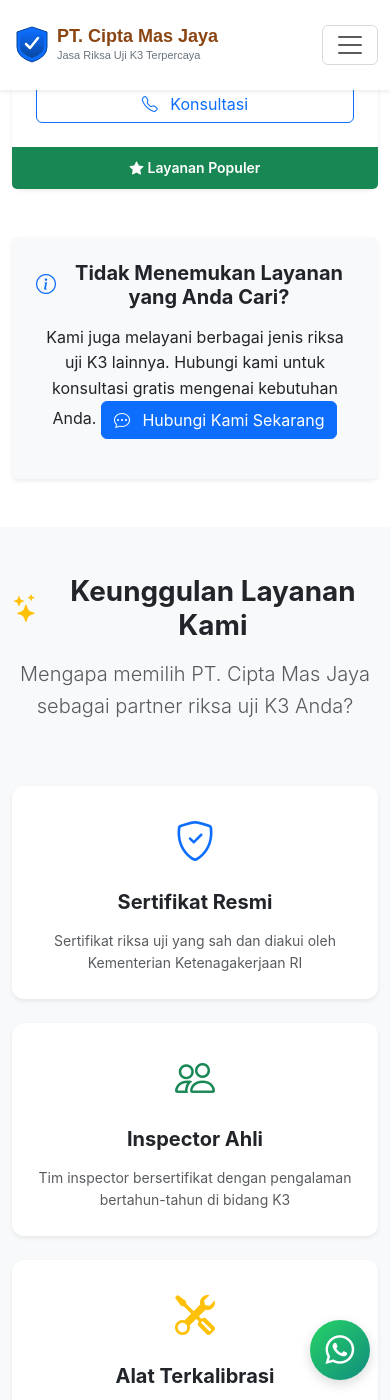
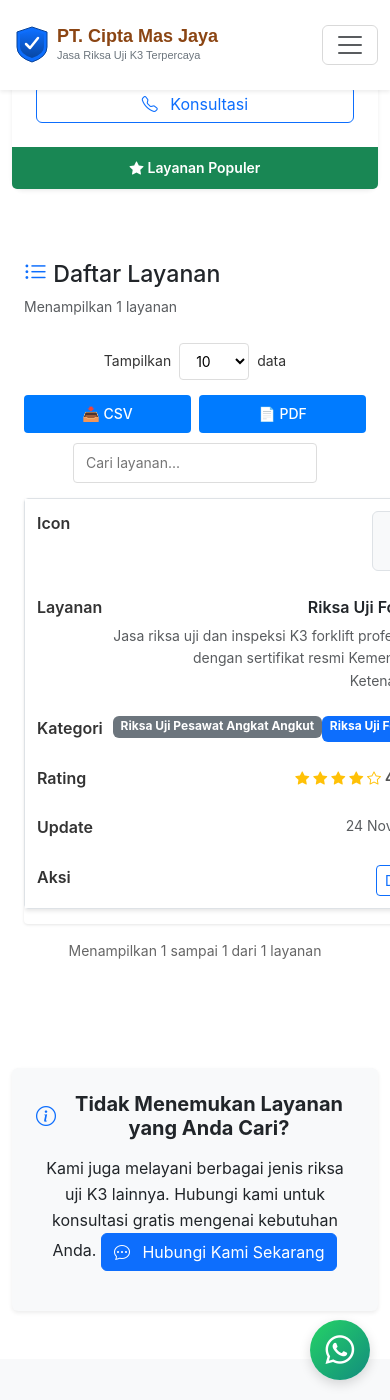
Before and after one commit to ciptamasjaya/cmj.github.io, a Jekyll site: the page built from layanan.html, in a window 390 px wide and 1400 px high, scrolled down 8560 px. Built offline with Jekyll 4.4.1, drawn with Linux system fonts in a browser that asks for light colours; part of the change alters nothing that is shown.

Commit message:
Add 2-column layout to layanan page with DataTable integration
Implement side-by-side layout for service list with detailed cards on left
and interactive DataTable on right. Extract DataTable initialization to
reusable external JS file.

Changes:
- block--service-list.html v1.1.0:
  * Convert single column (col-12) to 2-column layout (col-lg-6 each)
  * Left column: Service cards with images and details
  * Right column: DataTable with search/sort/filter functionality
  * Update documentation and features list
- layanan.html:
  * Add DataTable CSS and JS includes
  * Reference new initDataTable.js for initialization
  * Remove inline scripts (cleaner code structure)
- assets/js/pages/initDataTable.js (NEW):
  * Generic reusable DataTable initializer
  * Auto-detects #service-list-table
  * Configurable with Bahasa Indonesia labels
  * Can be used on any page needing DataTable

Layout:
- Desktop/Tablet: 2 columns (col-lg-6 + col-lg-6)
- Mobile: Stacked (responsive Bootstrap grid)

Benefits:
- Users can browse detailed cards OR quickly search in table
- Better UX with multiple view options
- Cleaner code with external JS (no inline scripts)
- Reusable initDataTable.js for other pages

🤖 Generated with [Claude Code](https://claude.com/claude-code)

Co-Authored-By: Claude <noreply@anthropic.com>

```diff
--- a/_includes/reusable/block--service-list.html
+++ b/_includes/reusable/block--service-list.html
@@ -4,17 +4,22 @@ Service List Block
 ============================================================================
 
 @file        _includes/reusable/block--service-list.html
-@description Comprehensive list of all services
-@version     1.0.0
+@description Comprehensive list of all services with 2-column layout (cards + table)
+@version     1.1.0
 @date        2025-11-22
+@updated     2025-11-24 - Added 2-column layout with DataTable integration
 @author      arisciwek (PT. Cipta Mas Jaya)
 
 Features:
 ---------
+- 2-column responsive layout (col-lg-6 each):
+  * Left: Detailed service cards with images
+  * Right: Interactive DataTable with search/sort/pagination
 - Full list of all services
 - Auto-load from _data/services.yml
 - Detailed service cards
 - Link to individual service pages
+- DataTable integration for quick search and filtering
 
 Data Source:
 ------------
@@ -44,11 +49,12 @@ Usage:
     </div>
 
     <!-- Services List -->
-    {% for service in site.data.services.categories %}
     <div class="row mb-4">
-      <div class="col-12">
-
-        <div class="card service-list-card service-{{ service.slug }} border-0 shadow-sm">
+      <!-- Card View (Left Column) -->
+      <div class="col-lg-6">
+        {% for service in site.data.services.categories %}
+        <div class="mb-4">
+          <div class="card service-list-card service-{{ service.slug }} border-0 shadow-sm">
           <div class="card-body p-4 p-lg-5">
             <div class="row align-items-center">
 
@@ -129,9 +135,15 @@ Usage:
 
         </div>
 
+        </div>
+        {% endfor %}
+      </div>
+
+      <!-- Table View (Right Column) -->
+      <div class="col-lg-6">
+        {% include block-templates/block--service-list.html %}
       </div>
     </div>
-    {% endfor %}
 
     <!-- Info Box -->
     <div class="row mt-5">
--- /dev/null
+++ b/assets/js/pages/initDataTable.js
@@ -0,0 +1,34 @@
+/**
+ * initDataTable.js - Generic DataTable initializer
+ * Version: 1.0.0
+ * Date: 2025-11-24
+ *
+ * Auto-initializes DataTable for any table with id="service-list-table"
+ * Can be included in any page that needs DataTable functionality.
+ *
+ * Usage:
+ * <script src="{{ '/assets/js/datatable.js' | relative_url }}"></script>
+ * <script src="{{ '/assets/js/pages/initDataTable.js' | relative_url }}"></script>
+ */
+
+// Initialize DataTable when DOM is ready
+document.addEventListener('DOMContentLoaded', function() {
+  const serviceTable = document.querySelector('#service-list-table');
+
+  if (serviceTable) {
+    new DataTable('#service-list-table', {
+      perPage: 10,
+      searchable: true,
+      sortable: true,
+      pagination: true,
+      responsive: true,
+      exportable: true,
+      labels: {
+        placeholder: 'Cari layanan...',
+        perPage: 'Tampilkan {select} data',
+        noRows: 'Tidak ada layanan ditemukan',
+        info: 'Menampilkan {start} sampai {end} dari {rows} layanan'
+      }
+    });
+  }
+});
--- a/layanan.html
+++ b/layanan.html
@@ -67,8 +67,13 @@ service_coverage:
 <!-- Jasa Riksa Uji K3 Intro Section (SEO Content from WordPress) -->
 {% include reusable/block--jasa-riksa-uji-intro.html %}
 
-<!-- Service List Component -->
+<!-- Service List Component (2 Column: Cards + Table) -->
 {% include reusable/block--service-list.html %}
+
+<!-- DataTable CSS & JS -->
+<link rel="stylesheet" href="{{ '/assets/css/datatable.css' | relative_url }}">
+<script src="{{ '/assets/js/datatable.js' | relative_url }}"></script>
+<script src="{{ '/assets/js/pages/initDataTable.js' | relative_url }}"></script>
 
 <!-- Features Section -->
 {% include reusable/block--service-features.html %}
```
